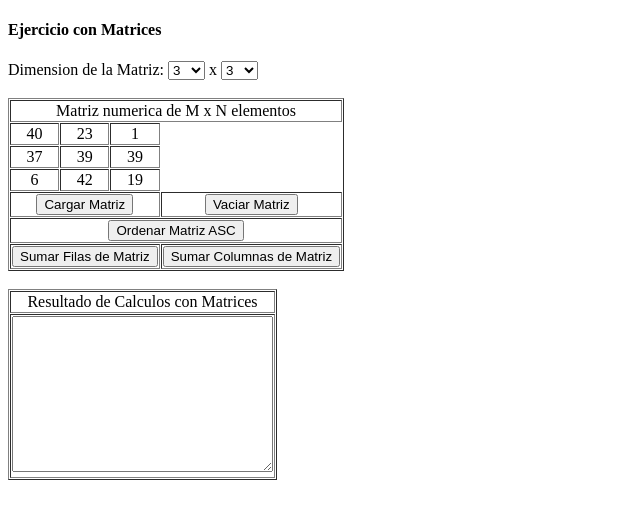
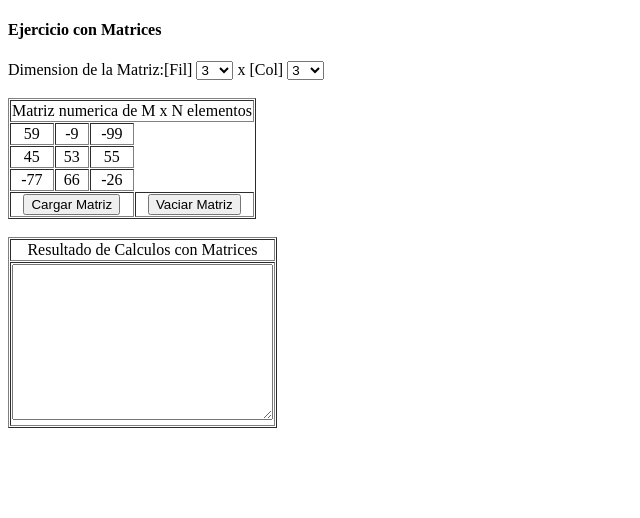
Before and after one commit to Eguamanu86/Curso-Tecnica-de-programacion-UNEMI, a plain HTML site: page 04-matrices.html in a window 1280 px wide. Both pictures are taken after a click on the button "Cargar Matriz". Shown: the whole page, without its empty margins (0-640 px from the left). Drawn offline with Linux system fonts and the light colour scheme.

Commit message:
ajustes min-max valor

```diff
--- a/04-matrices.html
+++ b/04-matrices.html
@@ -16,7 +16,7 @@
 <body>
     <h4>Ejercicio con Matrices</h4>
     <div>
-        Dimension de la Matriz:
+        Dimension de la Matriz:[Fil]
         <select id="select-dimension-filas">
             <option value="3">3</option>
             <option value="4">4</option>
@@ -28,6 +28,7 @@
             <option value="10">10</option>
         </select>
         x
+        [Col]
         <select id="select-dimension-columnas">
             <option value="3">3</option>
             <option value="4">4</option>
@@ -56,12 +57,6 @@
             <tr>
                 <td colspan="5"><button id="btn-cargar-matriz">Cargar Matriz</button></td>
                 <td colspan="5"><button id="btn-vaciar-matriz">Vaciar Matriz</button></td>
-            <tr>
-                <td colspan="10"><button id="btn-ordenar-matriz">Ordenar Matriz ASC</button></td>
-            </tr>
-            <tr>
-                <td colspan="5"><button id="btn-sumar-filas-matriz">Sumar Filas de Matriz</button></td>
-                <td colspan="5"><button id="btn-sumar-columnas-matriz">Sumar Columnas de Matriz</button></td>
             </tr>
         </tfoot>
     </table>
@@ -84,7 +79,8 @@
     <script>
         // ARREGLO BIDIMENSIONAL
         let matriz = []
-        const NUM_MAXIMO_RANDOM = 50
+        const NUM_MINIMO_RANDOM = -100
+        const NUM_MAXIMO_RANDOM = 100
 
         // refrencia al cuerpo de la tabla: tbody
         const tableTbody = document.querySelector('#id-table-matriz-numerico > tbody')
@@ -93,9 +89,6 @@
         // agregamos las referencias a los botones del DOM
         const btnCargarMatriz = document.getElementById("btn-cargar-matriz")
         const btnVaciarMatriz = document.getElementById("btn-vaciar-matriz")
-        const btnOrdenarMatriz = document.getElementById("btn-ordenar-matriz")
-        const btnSumarFilasMatriz = document.getElementById("btn-sumar-filas-matriz")
-        const btnSumarColumnasMatriz = document.getElementById("btn-sumar-columnas-matriz")
 
         // referencia a la caja de texto: control textarea
         const txtRespuesta = document.getElementById("id-txt-respuesta")
@@ -130,7 +123,7 @@
             for (let f = 0; f < FILAS; f++) {
                 matriz[f] = []
                 for (let c = 0; c < COLUMNAS; c++) {
-                    const numero = Math.ceil(Math.random() * NUM_MAXIMO_RANDOM)
+                    const numero = Math.floor(Math.random() * (NUM_MAXIMO_RANDOM - NUM_MINIMO_RANDOM)) + NUM_MINIMO_RANDOM;
                     matriz[f][c] = numero
                 }
             }
```
